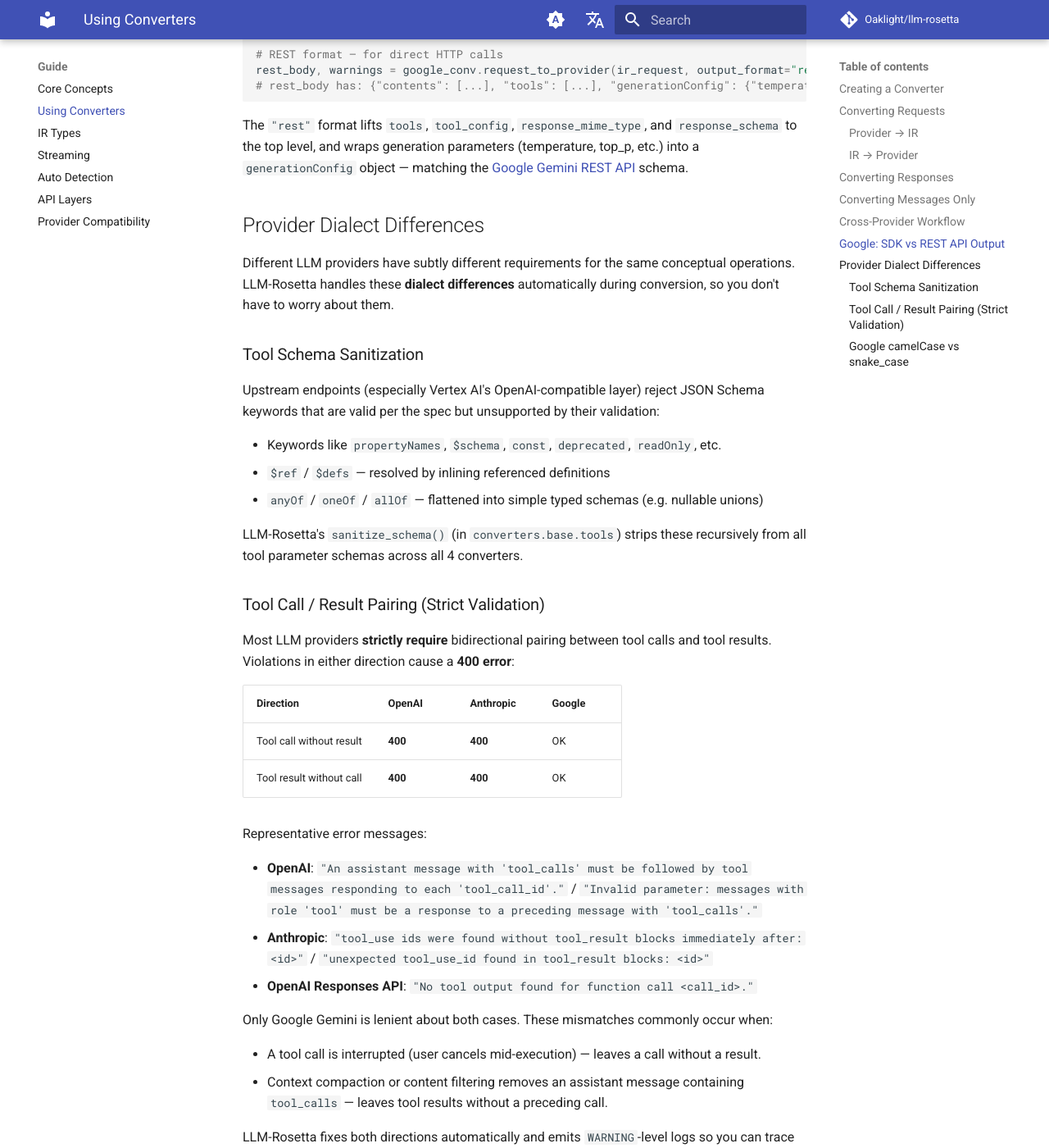
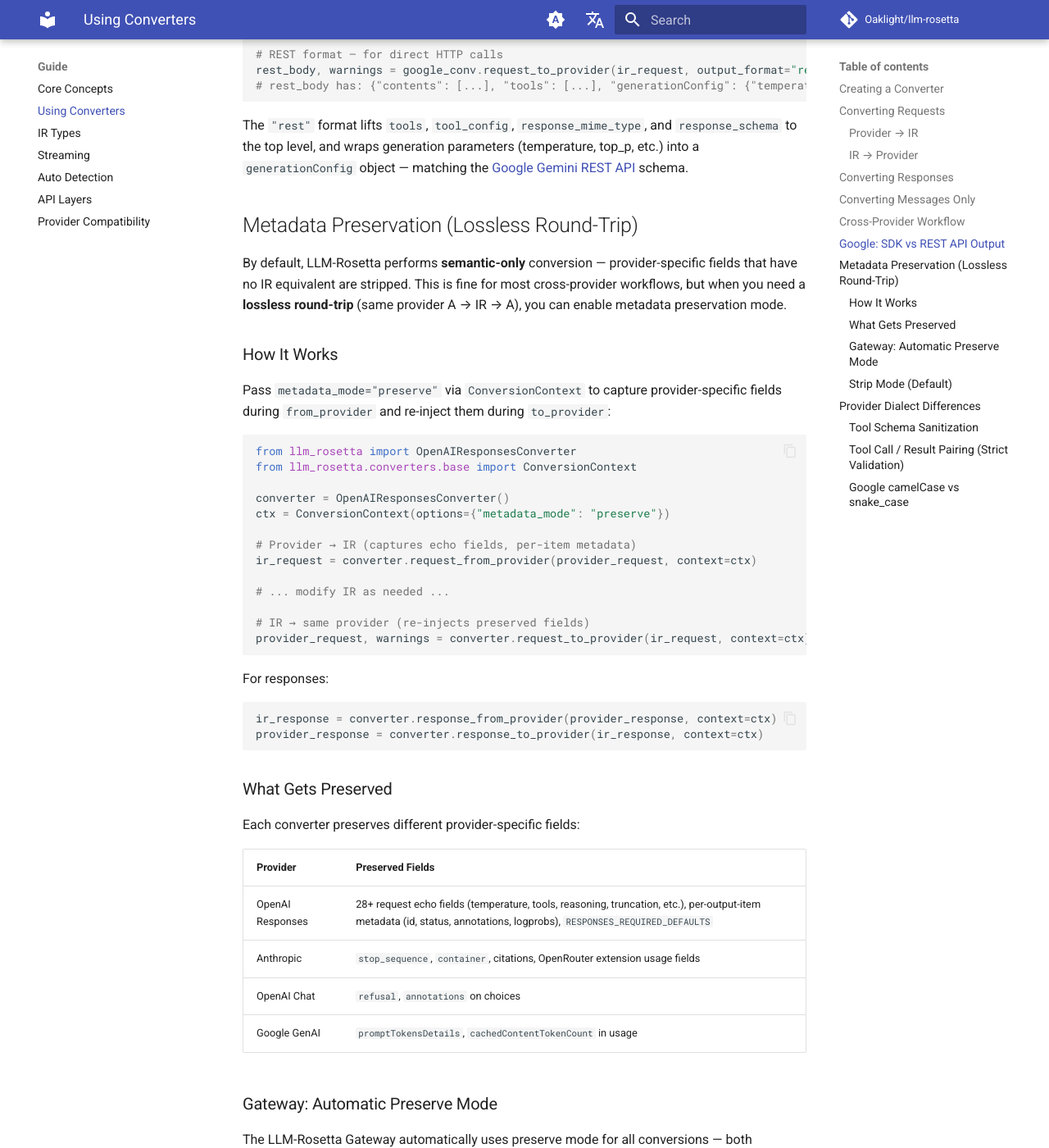
Before and after one commit to Oaklight/llm-rosetta, an MkDocs documentation site: the page built from docs/guide/converters.md, in a window 1280 px wide and 1400 px high, scrolled down 1824 px. Shown: the whole window at 82% size. Built offline with MkDocs 1.6.1 and Material for MkDocs 9.7.7, drawn with Linux system fonts in a browser that asks for light colours; comment, search, counter and statistics services are not loaded; some of the changed text lies outside the part shown.

Commit message:
docs: add v0.4.0 changelog and metadata preservation guide sections

````diff
--- a/docs/guide/converters.md
+++ b/docs/guide/converters.md
@@ -88,6 +88,56 @@
 
 The `"rest"` format lifts `tools`, `tool_config`, `response_mime_type`, and `response_schema` to the top level, and wraps generation parameters (temperature, top_p, etc.) into a `generationConfig` object — matching the [Google Gemini REST API](https://ai.google.dev/api/generate-content) schema.
 
+## Metadata Preservation (Lossless Round-Trip)
+
+By default, LLM-Rosetta performs **semantic-only** conversion — provider-specific fields that have no IR equivalent are stripped. This is fine for most cross-provider workflows, but when you need a **lossless round-trip** (same provider A → IR → A), you can enable metadata preservation mode.
+
+### How It Works
+
+Pass `metadata_mode="preserve"` via `ConversionContext` to capture provider-specific fields during `from_provider` and re-inject them during `to_provider`:
+
+```python
+from llm_rosetta import OpenAIResponsesConverter
+from llm_rosetta.converters.base import ConversionContext
+
+converter = OpenAIResponsesConverter()
+ctx = ConversionContext(options={"metadata_mode": "preserve"})
+
+# Provider → IR (captures echo fields, per-item metadata)
+ir_request = converter.request_from_provider(provider_request, context=ctx)
+
+# ... modify IR as needed ...
+
+# IR → same provider (re-injects preserved fields)
+provider_request, warnings = converter.request_to_provider(ir_request, context=ctx)
+```
+
+For responses:
+
+```python
+ir_response = converter.response_from_provider(provider_response, context=ctx)
+provider_response = converter.response_to_provider(ir_response, context=ctx)
+```
+
+### What Gets Preserved
+
+Each converter preserves different provider-specific fields:
+
+| Provider | Preserved Fields |
+|----------|-----------------|
+| OpenAI Responses | 28+ request echo fields (temperature, tools, reasoning, truncation, etc.), per-output-item metadata (id, status, annotations, logprobs), `RESPONSES_REQUIRED_DEFAULTS` |
+| Anthropic | `stop_sequence`, `container`, citations, OpenRouter extension usage fields |
+| OpenAI Chat | `refusal`, `annotations` on choices |
+| Google GenAI | `promptTokensDetails`, `cachedContentTokenCount` in usage |
+
+### Gateway: Automatic Preserve Mode
+
+The LLM-Rosetta Gateway automatically uses preserve mode for all conversions — both streaming and non-streaming. This ensures that when a client sends a request in format A and the upstream is also format A (passthrough scenario), all provider-specific fields survive the round-trip without data loss.
+
+### Strip Mode (Default)
+
+When `metadata_mode` is `"strip"` (the default), only IR-mapped fields survive the conversion. This is the recommended mode for cross-provider workflows where provider-specific fields are irrelevant to the target.
+
 ## Provider Dialect Differences
 
 Different LLM providers have subtly different requirements for the same conceptual operations. LLM-Rosetta handles these **dialect differences** automatically during conversion, so you don't have to worry about them.
````
Also changed, not shown: docs/changelog.md (+15 -0 lines), docs/guide/concepts.md (+12 -0 lines).
